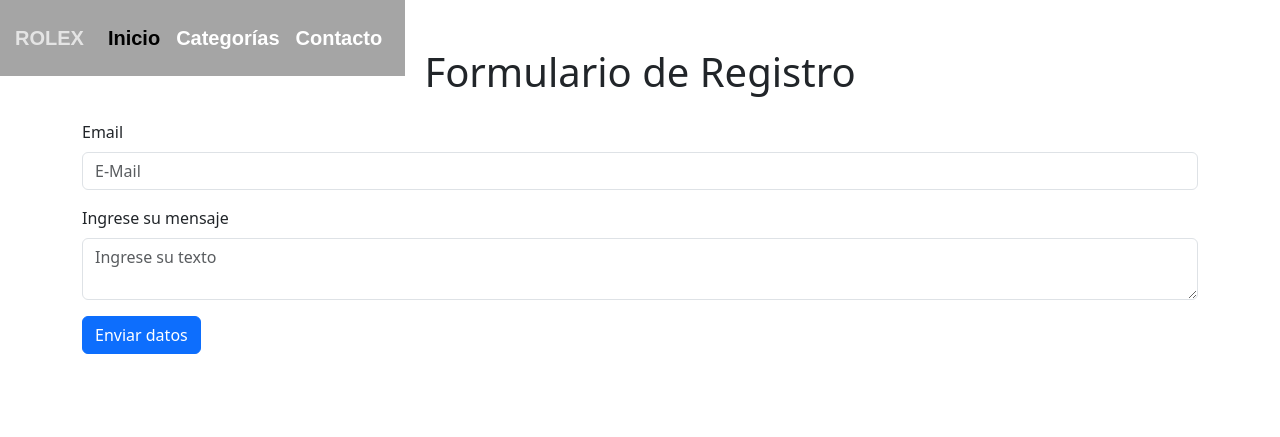
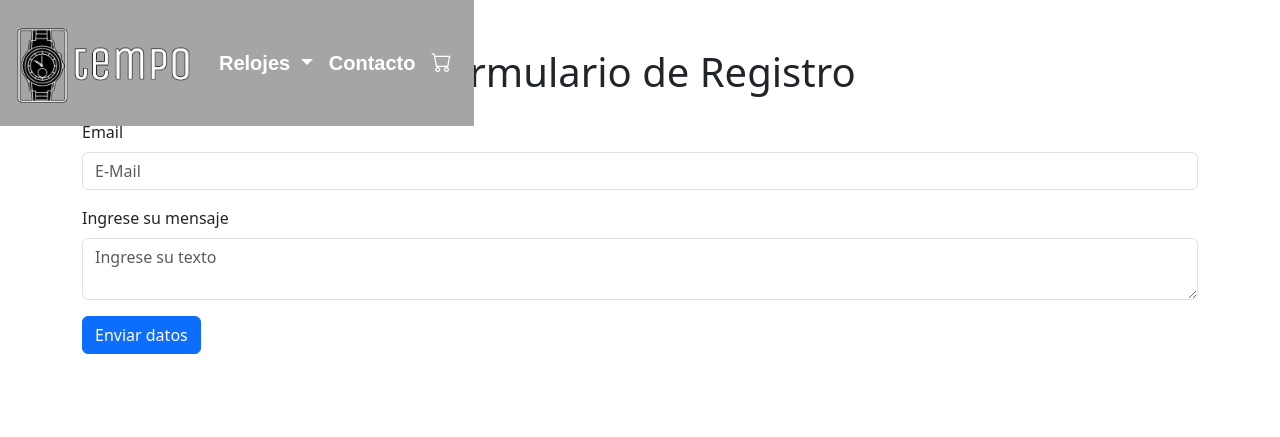
Before and after one commit to nicol-d/Tienda-Online, a plain HTML site: page contacto.html in a window 1280 px wide. Shown: the top 437 px of the page. Drawn offline with nearby package versions, Linux system fonts and the light colour scheme; some packages are replaced by stand-ins of ours; a script that the page names is missing.

Commit message:
Header en la página Contacto

```diff
--- a/contacto.html
+++ b/contacto.html
@@ -18,27 +18,43 @@
 </head>
 <body>
 <!-- NAVBAR -->
-<nav class="navbar navbar-expand-lg navbar-light bg-light m-0 p-0">
+<header>
+    <nav class="navbar navbar-expand-md bg-body-tertiary m-0 p-0">
         <div class="container-fluid">
-        <a class="navbar-brand" href="#">ROLEX</a>
-        <button class="navbar-toggler" type="button" data-bs-toggle="collapse" data-bs-target="#navbarNav" aria-controls="navbarNav" aria-expanded="false" aria-label="Toggle navigation">
+            <a class="navbar-brand" href="index.html">
+                <img src="/img/Logo.png" alt="Logo" width="180" class="d-inline-block align-text-top">
+            </a>
+            <button class="navbar-toggler" type="button" data-bs-toggle="collapse" data-bs-target="#navbarNav"
+                aria-controls="navbarNav" aria-expanded="false" aria-label="Toggle navigation">
                 <span class="navbar-toggler-icon"></span>
             </button>
             <div class="collapse navbar-collapse" id="navbarNav">
                 <ul class="navbar-nav ms-auto">
+                    <li class="nav-item dropdown">
+                        <a class="nav-link dropdown-toggle" href="#" role="button" data-bs-toggle="dropdown"
+                            aria-expanded="false">
+                            Relojes
+                        </a>
+                        <ul class="dropdown-menu">
+                            <li><a class="dropdown-item" href="analogico.html">Analógicos</a></li>
+                            <li><a class="dropdown-item" href="digital.html">Digitales</a></li>
+                            <li><a class="dropdown-item" href="smartwatches.html">Smartwatches</a></li>
+                        </ul>
+                    </li>
+
                     <li class="nav-item">
-                    <a class="nav-link active" aria-current="page" href="index.html">Inicio</a>
+                        <a class="nav-link" href="contacto.html">Contacto</a>
                     </li>
                     <li class="nav-item">
-                    <a class="nav-link" href="#">Categorías</a>
-                </li>
-                <li class="nav-item">
-                    <a class="nav-link" href="contacto.html">Contacto</a>
+                        <a class="nav-link">
+                            <i class="bi bi-cart"></i>
+                        </a>
                     </li>
                 </ul>
             </div>
         </div>
     </nav>
+</header>
 
 <!-- CONTACTO -->
 <main>
```
Lines whose indentation alone changed are shown as unchanged.
